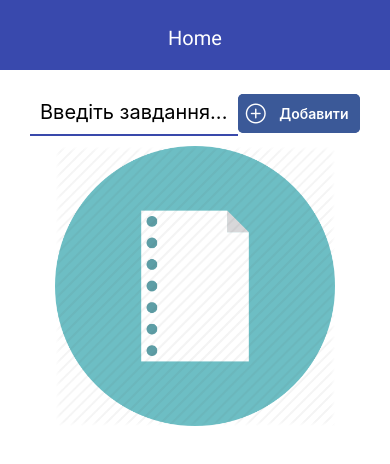
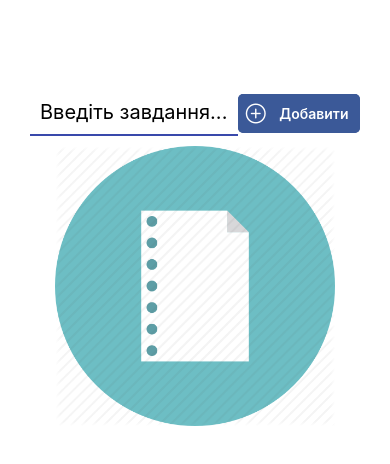
Before and after one commit to VolodymyrPerun/react-native-start-learn-todo-project-master, a React Native app: screen / in a window 390 px wide. Shown: the top 464 px of the page. Built offline with nearby package versions, Linux system fonts and the light colour scheme.

Commit message:
add platforms changes

```diff
--- a/src/components/basics/Navbar/Navbar.js
+++ b/src/components/basics/Navbar/Navbar.js
@@ -1,11 +1,18 @@
 import React from 'react';
-import {StyleSheet, View} from "react-native";
+import {Platform, StyleSheet, View} from "react-native";
 import {THEME} from "../../../constants/theme";
 import {AppText} from "../../ui/AppText";
 
 
 export const Navbar = ({title}) => {
-    return <View style={styles.navbar}>
+    return <View style={{
+        ...styles.navbar,
+        ...Platform.select({
+            ios: styles.navbarIos,
+            android: styles.navbarAndroid
+        })
+    }}
+    >
         <AppText style={styles.text}>{title}</AppText>
     </View>
 };
@@ -13,13 +20,19 @@ export const Navbar = ({title}) => {
 const styles = StyleSheet.create({
     navbar: {
         height: 70,
-        backgroundColor: THEME.MAIN_COLOR,
         alignItems: 'center',
         justifyContent: 'flex-end',
-        paddingBottom:20
+        paddingBottom: 10
+    },
+    navbarAndroid: {
+        backgroundColor: THEME.MAIN_COLOR
+    },
+    navbarIos: {
+        borderBottomColor: THEME.MAIN_COLOR,
+        borderBottomWidth: 1
     },
     text: {
-        color: 'white',
+        color: Platform.OS === 'ios' ? THEME.MAIN_COLOR : '#fff',
         fontSize: 20
     }
 });
--- a/src/components/ui/AppButton.js
+++ b/src/components/ui/AppButton.js
@@ -1,16 +1,18 @@
 import React from 'react';
-import { StyleSheet, View, TouchableOpacity } from 'react-native';
+import {StyleSheet, View, TouchableOpacity, TouchableNativeFeedback, Platform} from 'react-native';
 import { AppTextBold } from './AppTextBold';
 import { THEME } from '../../constants/theme';
 
 
 export const AppButton = ({ children, onPress, color = THEME.MAIN_COLOR }) => {
+  const Wrapper = Platform.OS === 'android' ? TouchableNativeFeedback : TouchableOpacity;
+
   return (
-    <TouchableOpacity onPress={onPress} activeOpacity={0.7}>
+    <Wrapper onPress={onPress} activeOpacity={0.7}>
       <View style={{ ...styles.button, backgroundColor: color }}>
         <AppTextBold style={styles.text}>{children}</AppTextBold>
       </View>
-    </TouchableOpacity>
+    </Wrapper>
   );
 };
 
```
